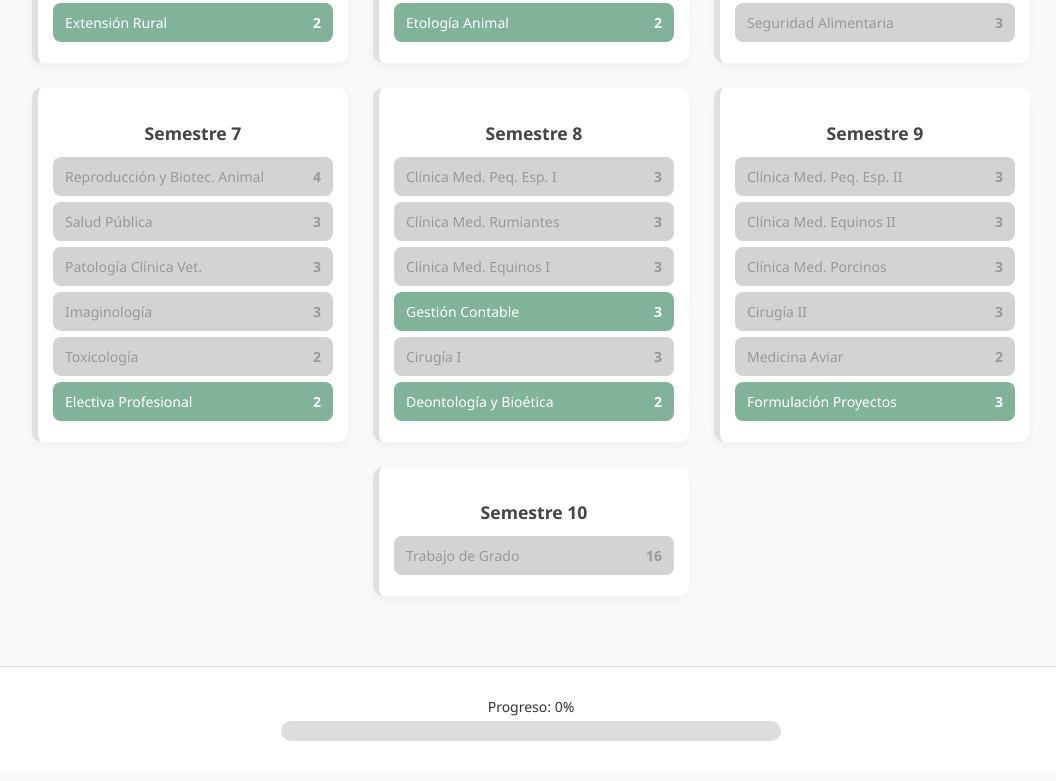
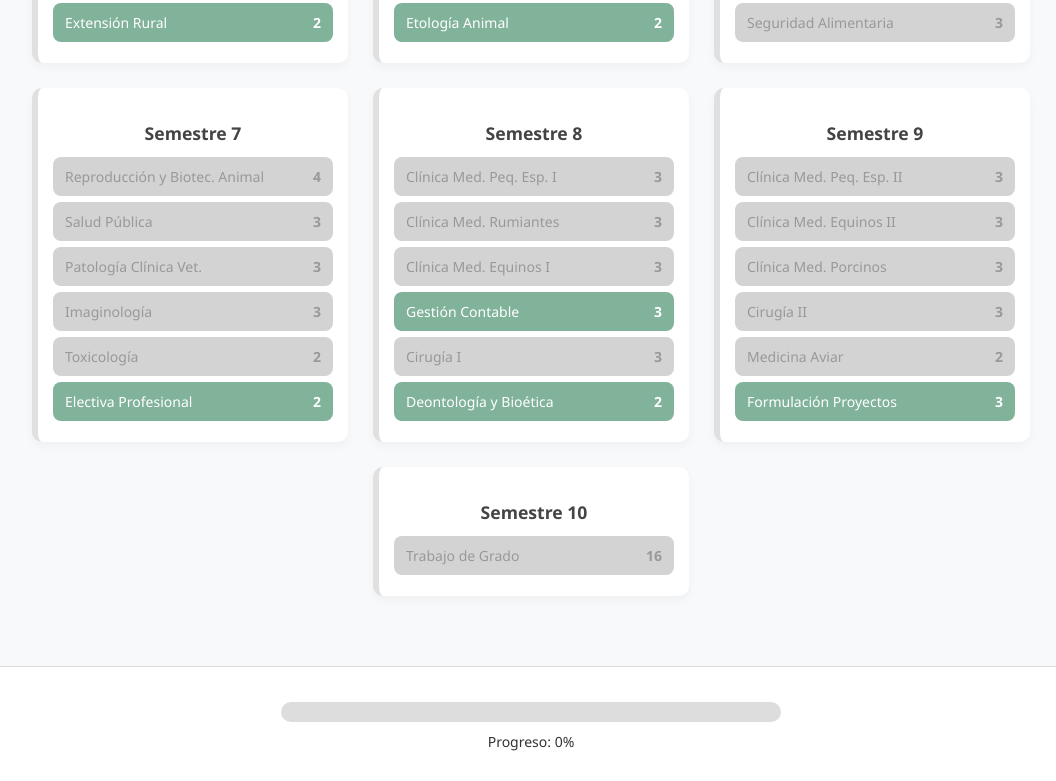
Before and after one commit to Salitoo-o/Malla-curricular, a plain HTML site: page index.html in a window 1280 px wide. Shown: the part 828-1609 px from the top of the page, without its empty margins (109-1165 px from the left). Drawn offline with Linux system fonts and the light colour scheme.

Commit message:
Update index.html

```diff
--- a/index.html
+++ b/index.html
@@ -15,13 +15,13 @@
   <main class="malla" id="malla-curricular"></main>
 
   <footer>
-    <div class="progress-container">
-      <span id="progreso-texto">Progreso: 0%</span>
-      <div class="progress-bar">
-        <div id="progreso-barra"></div>
-      </div>
+  <div class="progress-container">
+    <div class="progress-bar">
+      <div id="progreso-barra"></div>
     </div>
-  </footer>
+    <div id="progreso-texto">Progreso: 0%</div>
+  </div>
+</footer>
 
   <div id="tooltip" class="tooltip hidden"></div>
 
```
